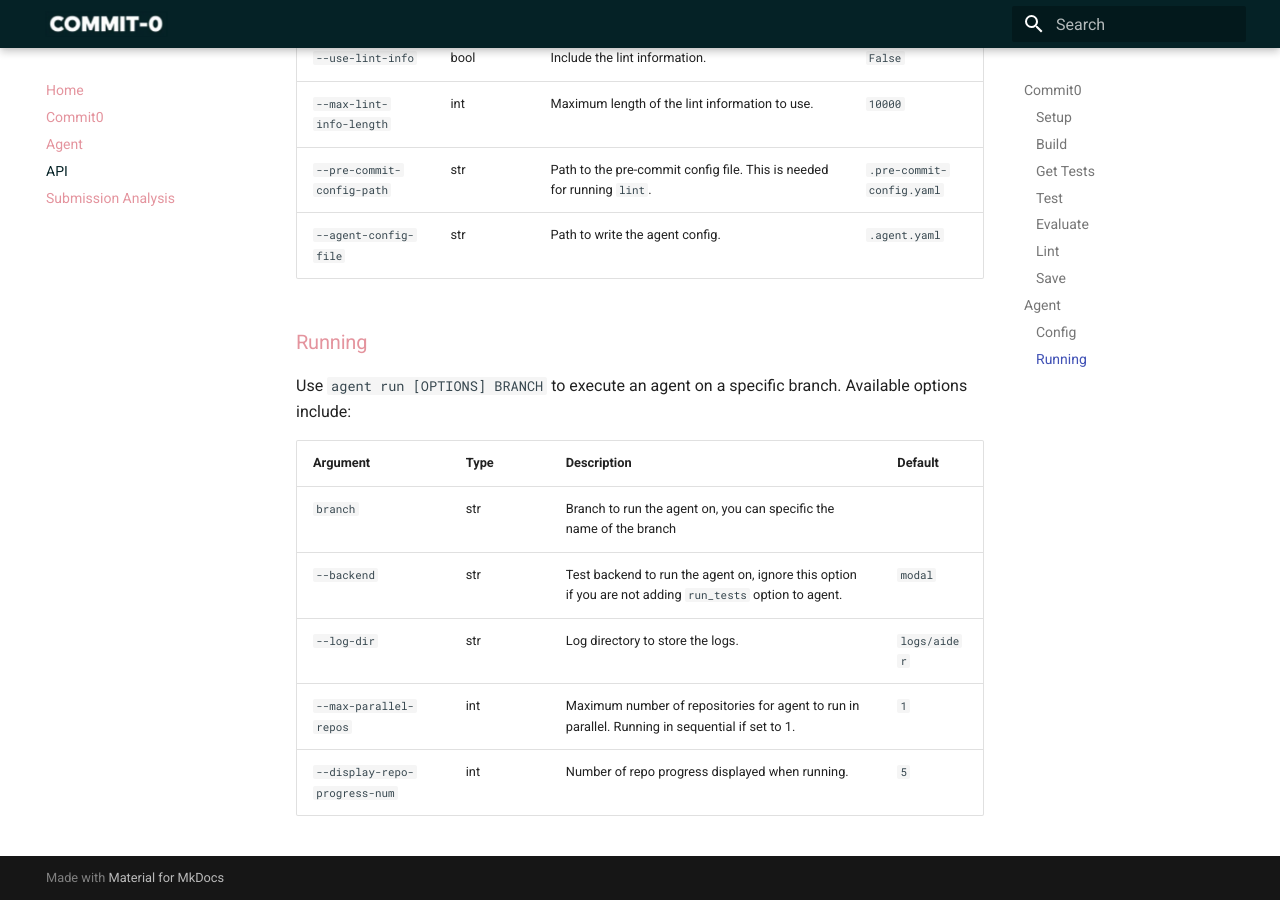
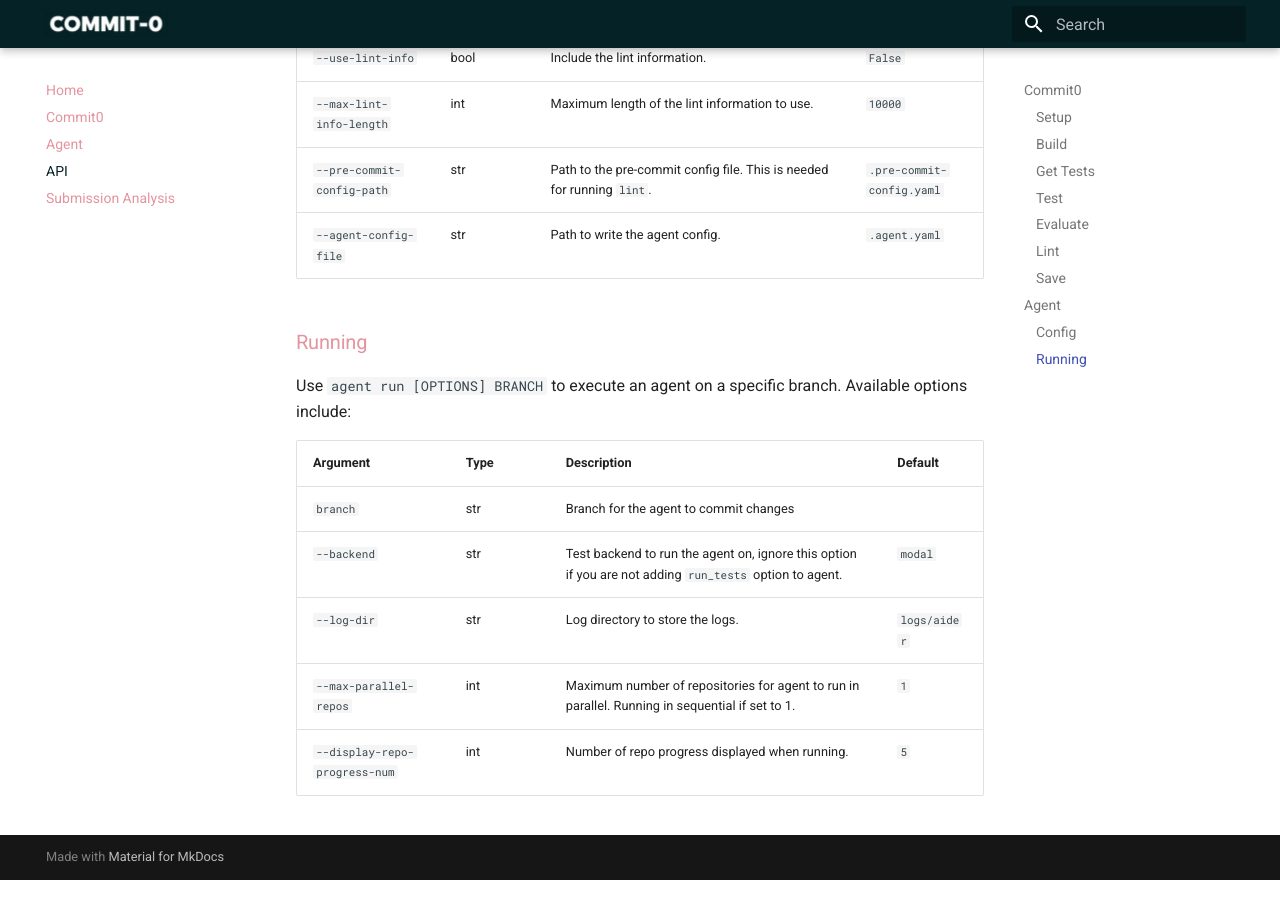
Before and after one commit to commit-0/commit0, an MkDocs documentation site: the page built from docs/api.md, in a window 1280 px wide and 900 px high, scrolled down 4461 px. Built offline with MkDocs 1.6.1 and Material for MkDocs 9.7.7, drawn with Linux system fonts in a browser that asks for light colours.

Commit message:
Update api.md

```diff
--- a/docs/api.md
+++ b/docs/api.md
@@ -128,7 +128,7 @@ Available options include:
 
 | Argument | Type | Description | Default |
 |----------|------|-------------|---------|
-| `branch` | str | Branch to run the agent on, you can specific the name of the branch | |
+| `branch` | str | Branch for the agent to commit changes | |
 | `--backend` | str | Test backend to run the agent on, ignore this option if you are not adding `run_tests` option to agent. | `modal` |
 | `--log-dir` | str | Log directory to store the logs. | `logs/aider` |
 | `--max-parallel-repos` | int | Maximum number of repositories for agent to run in parallel. Running in sequential if set to 1. | `1` |
```
